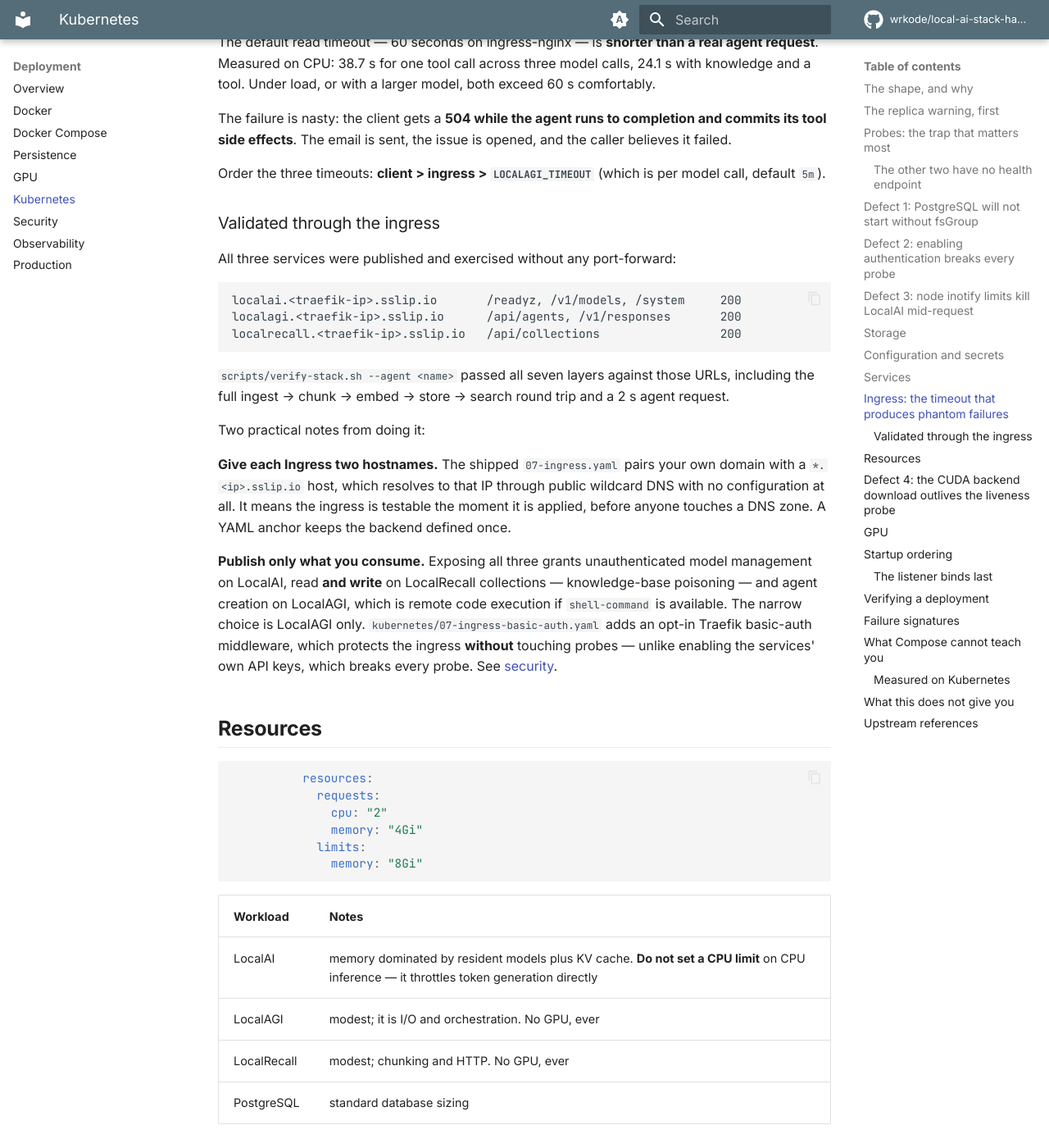
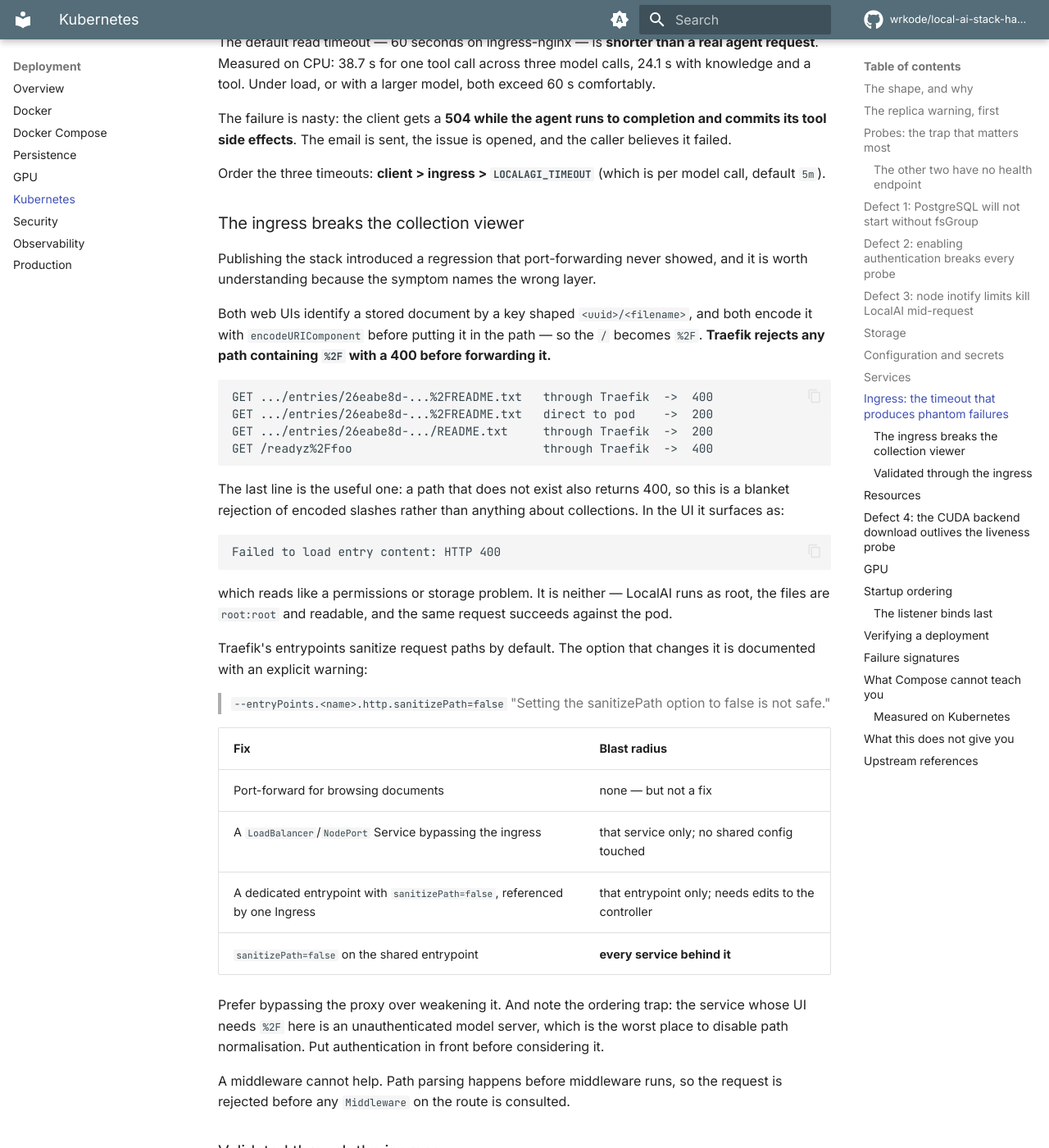
Before and after one commit to wrkode/local-ai-stack-handbook, an MkDocs documentation site: the page built from docs/06-deployment/kubernetes.md, in a window 1280 px wide and 1400 px high, scrolled down 10721 px. Shown: the whole window at 82% size. Built offline with MkDocs 1.6.1 and Material for MkDocs 9.7.7, drawn with Linux system fonts in a browser that asks for light colours; comment, search, counter and statistics services are not loaded.

Commit message:
Diagnose a 400 on document viewing: Traefik rejects %2F
Reported as a possible permissions problem, and it is not. LocalAI runs as
uid=0(root), /data/assets and everything beneath is root:root and readable, and the
identical request succeeds against the pod. This is a regression introduced by
publishing the stack through an Ingress.

Both web UIs identify a stored document by a <uuid>/<filename> key and encode it
with encodeURIComponent before placing it in the path, so the slash becomes %2F.
Traefik returns 400 for any path containing %2F, before forwarding:

  .../entries/26eabe8d-...%2FREADME.txt  via Traefik   400
  .../entries/26eabe8d-...%2FREADME.txt  direct        200
  .../entries/26eabe8d-.../README.txt    via Traefik   200
  /readyz%2Ffoo                          via Traefik   400

The last line establishes it is a blanket rejection of encoded slashes rather than
anything about collections — a nonexistent path fails the same way. It affects both
LocalAI's and standalone LocalRecall's viewers, since both use that key shape.

Traefik's own documentation warns that the option which changes this,
--entryPoints.<name>.http.sanitizePath=false, "is not safe", and on this cluster
that entrypoint fronts every service. Recorded four fixes with their blast radius,
and the recommendation to bypass the proxy rather than weaken it — noting that the
service needing %2F here is an unauthenticated model server, which is the worst
place to disable path normalisation.

A Middleware cannot help: path parsing precedes middleware, so the request is
rejected before any route middleware is consulted.

Matrix rows 138-142; warning added to the Ingress manifest itself.

Co-Authored-By: Claude Opus 5 <noreply@anthropic.com>

````diff
--- a/docs/06-deployment/kubernetes.md
+++ b/docs/06-deployment/kubernetes.md
@@ -453,6 +453,53 @@ failed.
 Order the three timeouts: **client > ingress > `LOCALAGI_TIMEOUT`** (which is per model
 call, default `5m`).
 
+### The ingress breaks the collection viewer
+
+Publishing the stack introduced a regression that port-forwarding never showed, and it
+is worth understanding because the symptom names the wrong layer.
+
+Both web UIs identify a stored document by a key shaped `<uuid>/<filename>`, and both
+encode it with `encodeURIComponent` before putting it in the path — so the `/` becomes
+`%2F`. **Traefik rejects any path containing `%2F` with a 400 before forwarding it.**
+
+```text
+GET .../entries/26eabe8d-...%2FREADME.txt   through Traefik  ->  400
+GET .../entries/26eabe8d-...%2FREADME.txt   direct to pod    ->  200
+GET .../entries/26eabe8d-.../README.txt     through Traefik  ->  200
+GET /readyz%2Ffoo                           through Traefik  ->  400
+```
+
+The last line is the useful one: a path that does not exist also returns 400, so this is
+a blanket rejection of encoded slashes rather than anything about collections. In the UI
+it surfaces as:
+
+```text
+Failed to load entry content: HTTP 400
+```
+
+which reads like a permissions or storage problem. It is neither — LocalAI runs as root,
+the files are `root:root` and readable, and the same request succeeds against the pod.
+
+Traefik's entrypoints sanitize request paths by default. The option that changes it is
+documented with an explicit warning:
+
+> `--entryPoints.<name>.http.sanitizePath=false`
+> "Setting the sanitizePath option to false is not safe."
+
+| Fix | Blast radius |
+|---|---|
+| Port-forward for browsing documents | none — but not a fix |
+| A `LoadBalancer`/`NodePort` Service bypassing the ingress | that service only; no shared config touched |
+| A dedicated entrypoint with `sanitizePath=false`, referenced by one Ingress | that entrypoint only; needs edits to the controller |
+| `sanitizePath=false` on the shared entrypoint | **every service behind it** |
+
+Prefer bypassing the proxy over weakening it. And note the ordering trap: the service
+whose UI needs `%2F` here is an unauthenticated model server, which is the worst place to
+disable path normalisation. Put authentication in front before considering it.
+
+A middleware cannot help. Path parsing happens before middleware runs, so the request is
+rejected before any `Middleware` on the route is consulted.
+
 ### Validated through the ingress
 
 All three services were published and exercised without any port-forward:
````
Also changed, not shown: docs/00-overview/version-matrix.md (+5 -0 lines), 1 other file.
